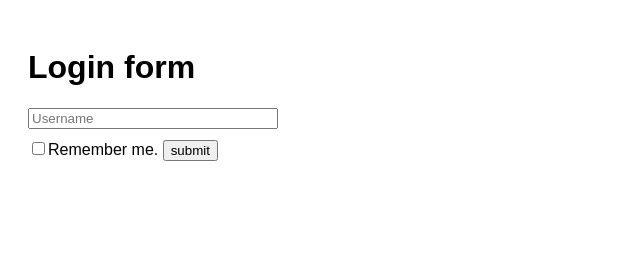
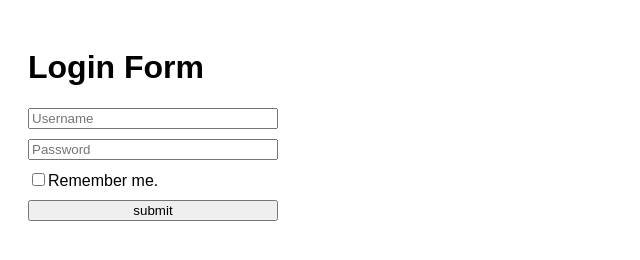
Before and after one commit to acciojob/remember-me-login-form-Surendra906, a website: page main.html in a window 1280 px wide. Shown: the whole page, without its empty margins (0-640 px from the left). Drawn offline with Linux system fonts and the light colour scheme.

Commit message:
created a submission

```diff
--- a/main.html
+++ b/main.html
@@ -8,10 +8,10 @@
 
 <body>
 	<!-- the entire body must be written by student -->
-	<h1>Login form</h1>
+	<h1>Login Form</h1>
 	<form id="login-form">
 	<input type="text" id="username" placeholder="Username">
-	<inout type="password" id="password" placeholder="Password">
+	<input type="password" id="password" placeholder="Password">
 		<label>
 			<input type="checkbox" id="checkbox">Remember me.
 		</label>
--- a/script.js
+++ b/script.js
@@ -1,8 +1,8 @@
 //your JS code here. If required.
 const submitbtn=document.getElementById("submit");
 const checkBox=document.getElementById("checkbox");
-const usernameInput=document.getElementByid("username");
-const passwordInput=document.getElementByid("password");
+const usernameInput=document.getElementById("username");
+const passwordInput=document.getElementById("password");
 const existingBtn=document.getElementById("existing");
 
 function checkSavedCredentials() {
@@ -31,7 +31,7 @@
 	}
 	checkSavedCredentials();
 });
-existingBtn.addEventListener('click',function (){
+existingBtn.addEventListener('click',function () {
 	const savedUser=localStorage.getItem('username');
 	if(savedUser){
 		alert(`Logged in as ${savedUser}`);
```
